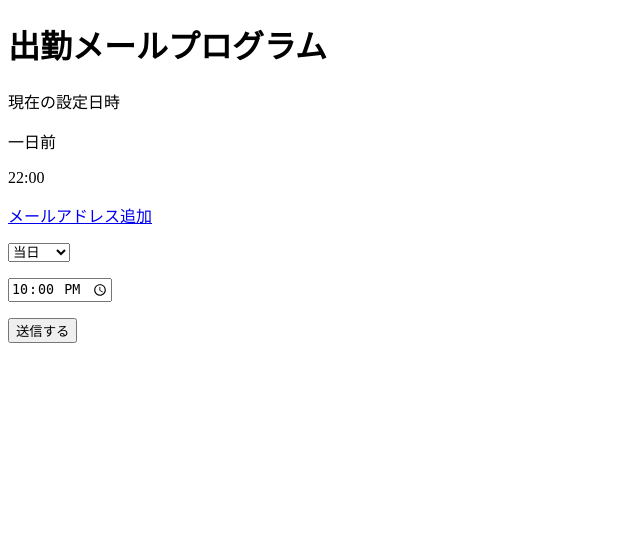
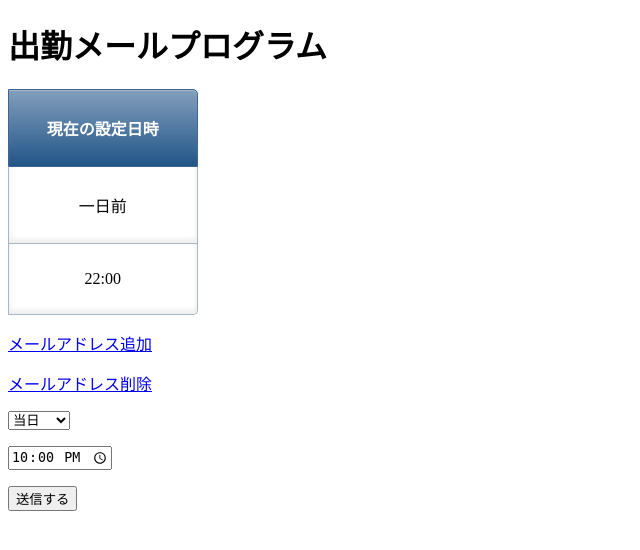
Before and after one commit to Kyo-72/work_app, a Flask app: page / in a window 1280 px wide. Shown: the top 550 px of the page, without its empty margins (0-640 px from the left). Run offline with Flask 2, Linux system fonts and the light colour scheme.

Commit message:
削除する機能を追加、設定日時を見やすく変更

```diff
--- a/app.py
+++ b/app.py
@@ -48,7 +48,7 @@ def index():
 
         return redirect("/")
 
-
+#メールアドレスを追加する
 @app.route("/add_email",methods=["GET","POST"])
 def add_email():
     if request.method == "GET":
@@ -64,6 +64,19 @@ def add_email():
         email_resister.add_info(ADDRESS_FILE,first_name,last_name,email)
         return redirect("/add_email")
 
+#メールアドレスを削除する
+@app.route("/del_email",methods=["GET","POST"])
+def del_email():
+    if request.method == "GET":
+        #現在のメールアドレスと名前の情報を取得(info[name] = addres)
+        info_dict = email_resister.read_file(ADDRESS_FILE)
+        return render_template("del_email.html",info_dict=info_dict)
+    else:
+        #選択されたアドレスを削除する
+        address = request.form["address"]
+
+        email_resister.del_info(ADDRESS_FILE,address)
+        return redirect("/")
 
 
 """
--- a/email_programs/address/email_address.txt
+++ b/email_programs/address/email_address.txt
@@ -30,5 +30,3 @@
 今村 心:family246327@gmail.com
 大久保 紗里菜:sarinasanmiguel28@gmail.com
 田中 奈々:tanaka.nana0511@gmail.com
-NULL:NULL
-テスト するよ:test@gmail.com
--- /dev/null
+++ b/static/css/index.css
@@ -0,0 +1,48 @@
+table{
+    width: 15%;
+    border-collapse:separate;
+    border-spacing: 0;
+  }
+
+  table th:first-child{
+    border-radius: 5px 0 0 0;
+  }
+
+  table th:last-child{
+    border-radius: 0 5px 0 0;
+    border-right: 1px solid #3c6690;
+  }
+
+  table th{
+    text-align: center;
+    color:white;
+    background: linear-gradient(#829ebc,#225588);
+    border-left: 1px solid #3c6690;
+    border-top: 1px solid #3c6690;
+    border-bottom: 1px solid #3c6690;
+    box-shadow: 0px 1px 1px rgba(255,255,255,0.3) inset;
+    width: 25%;
+    padding: 10px 0;
+  }
+
+  table td{
+    text-align: center;
+    border-left: 1px solid #a8b7c5;
+    border-bottom: 1px solid #a8b7c5;
+    border-top:none;
+    box-shadow: 0px -3px 5px 1px #eee inset;
+    width: 25%;
+    padding: 10px 0;
+  }
+
+  table td:last-child{
+    border-right: 1px solid #a8b7c5;
+  }
+
+  table tr:last-child td:first-child {
+    border-radius: 0 0 0 5px;
+  }
+
+  table tr:last-child td:last-child {
+    border-radius: 0 0 5px 0;
+  }
--- a/templates/add_email.html
+++ b/templates/add_email.html
@@ -3,7 +3,7 @@
 
     <h1>メールアドレスを追加</h1>
 
-    <a href="../"role="button">元に戻る元に戻る</a>
+    <a href="../"role="button">元に戻る</a>
 
     <h2>登録済みメールアドレス一覧</h2>
     <p>
--- a/templates/index.html
+++ b/templates/index.html
@@ -1,14 +1,33 @@
 {% extends "base.html" %}
 {% block content %}
+
+    <link rel="stylesheet" href="static/css/index.css">
 
     <h1>
         出勤メールプログラム
     </h1>
-    <p>現在の設定日時</p>
-    <p>{{exe_date}}</p>
-    <p>{{exe_time}}</p>
 
-    <a href="/add_email"role="button">メールアドレス追加</a>
+    <table>
+        <tr>
+            <th>
+                <p>現在の設定日時</p>
+            </th>
+        </tr>
+        <tr>
+            <td> <p>{{exe_date}}</p></td>
+        </tr>
+        <tr>
+            <td><p>{{exe_time}}</p></td>
+        </tr>
+    </table>
+
+
+
+
+    <p><a href="/add_email"role="button">メールアドレス追加</a></p>
+    <p><a href="/del_email"role="button">メールアドレス削除</a></p>
+
+
 
     <form method="post">
 
```
Also changed, not shown: email_programs/address/email_resister.py (+8 -3 lines), templates/del_email.html (added, +25 -0 lines).
